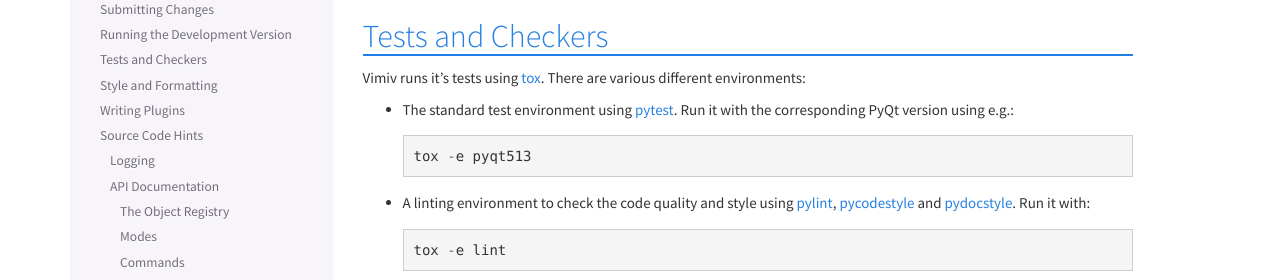
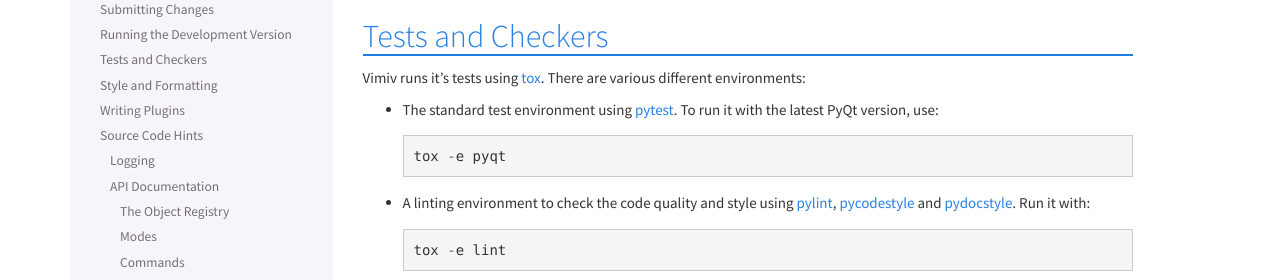
Before and after one commit to karlch/vimiv-qt, a Sphinx documentation site: the page built from docs/documentation/hacking.rst, in a window 1280 px wide and 900 px high, scrolled down 1363 px. Shown: the part 160-440 px from the top of the window. Built offline with Sphinx 7.4.7, drawn with Linux system fonts in a browser that asks for light colours.

Commit message:
Add tox pytest environment with latest pyqt
This is meant as convenience for running locally.

```diff
--- a/docs/documentation/hacking.rst
+++ b/docs/documentation/hacking.rst
@@ -72,9 +72,9 @@
 environments:
 
 * The standard test environment using
-  `pytest <https://docs.pytest.org/en/latest/>`_. Run it with the corresponding PyQt
-  version using e.g.::
-        tox -e pyqt513
+  `pytest <https://docs.pytest.org/en/latest/>`_. To run it with the latest PyQt
+  version, use::
+        tox -e pyqt
 * A linting environment to check the code quality and style using
   `pylint <https://www.pylint.org/>`_,
   `pycodestyle <http://pycodestyle.pycqa.org/en/latest/>`_ and
```
Also changed, not shown: 1 other file.
